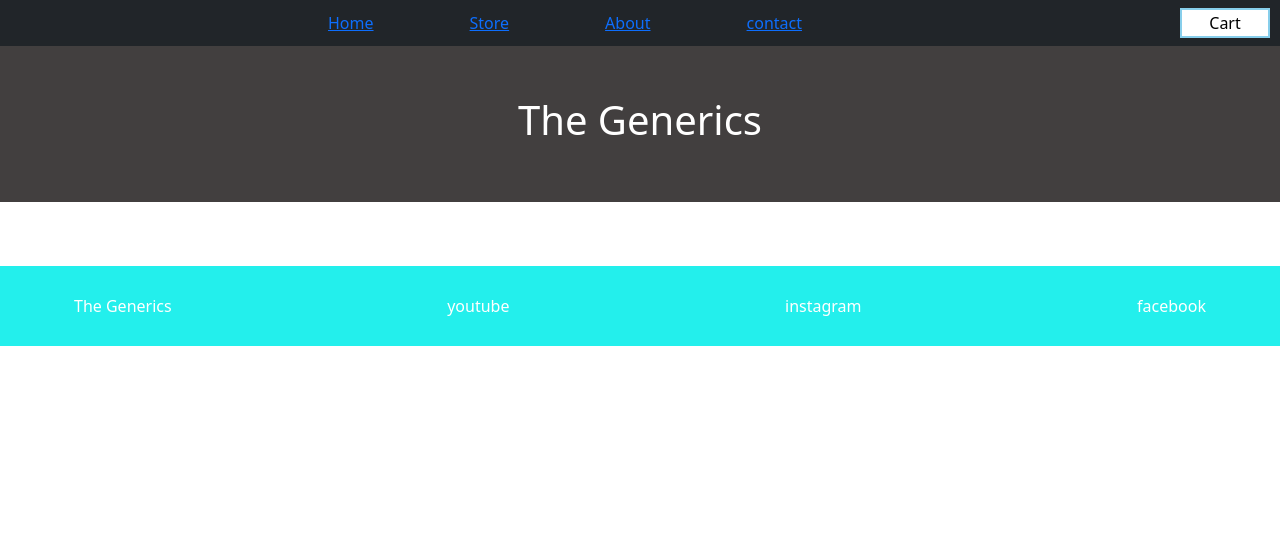
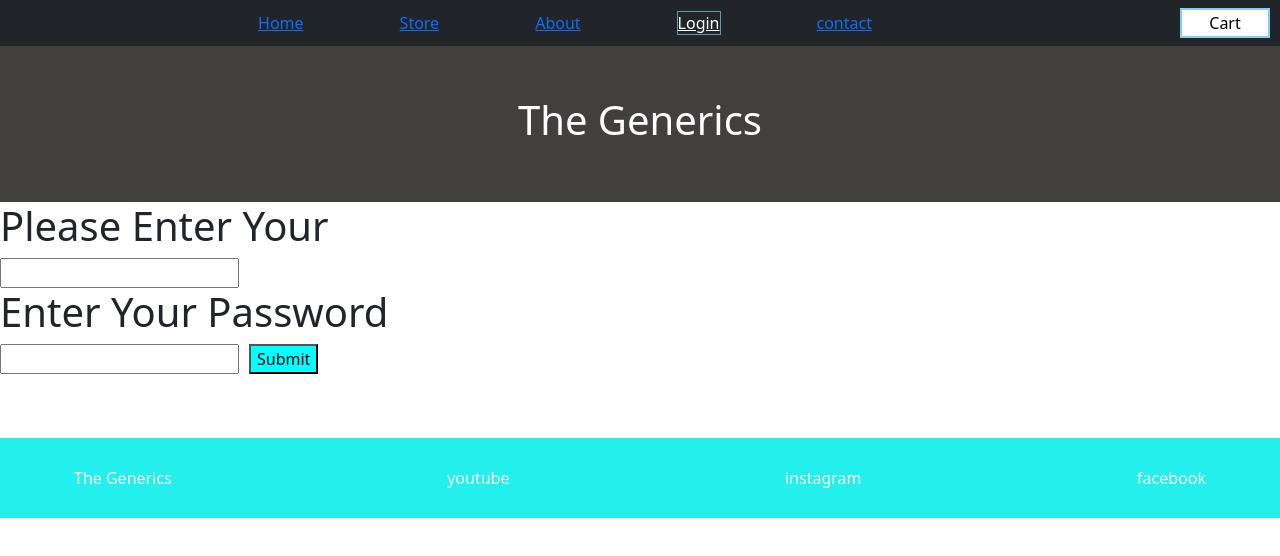
Before and after one commit to Shivamgit11/React05-Ecommerce, a React (Create React App) app: page /login in a window 1280 px wide. Shown: the top 556 px of the page. Built offline with nearby package versions, Linux system fonts and the light colour scheme.

Commit message:
Task 3.20

```diff
--- a/src/App.js
+++ b/src/App.js
@@ -10,6 +10,8 @@ import CartProvider from "./store/CartProvider";
 import ABOUT from "./components/Pages/About";
 import HOME from "./components/Pages/Home";
 import Contact from "./components/Pages/Contact";
+import LOGIN from "./components/Pages/Auth";
+
 function App() {
   const [cartState, setCartState] = useState(false);
 
@@ -26,6 +28,9 @@ function App() {
       <main>
       <Route path="/about">
           <ABOUT />
+      </Route>
+      <Route path="/login">
+          <LOGIN />
       </Route>
       <Route path="/home">
           <HOME />
--- a/src/components/Layout/Header.js
+++ b/src/components/Layout/Header.js
@@ -20,6 +20,9 @@ const Header = (props) => {
               <NavLink activeClassName={classes.active} to="/about">About</NavLink>
             </li>
             <li className="nav-item pe-5 ps-5">
+              <NavLink activeClassName={classes.active} to="/login">Login</NavLink>
+            </li>
+            <li className="nav-item pe-5 ps-5">
               <NavLink activeClassName={classes.active} to="/contact">contact</NavLink>
             </li>
           </ul>
--- /dev/null
+++ b/src/components/Pages/Auth.js
@@ -0,0 +1,13 @@
+const LOGIN = () => {
+    return (
+        <section>
+            <h1>Please Enter Your</h1>
+            <input type="email"  required/>
+            <h1>Enter Your Password</h1>
+            <input type="password" />
+            <button>Submit</button>
+        </section>
+    )
+}
+
+export default LOGIN;
```
